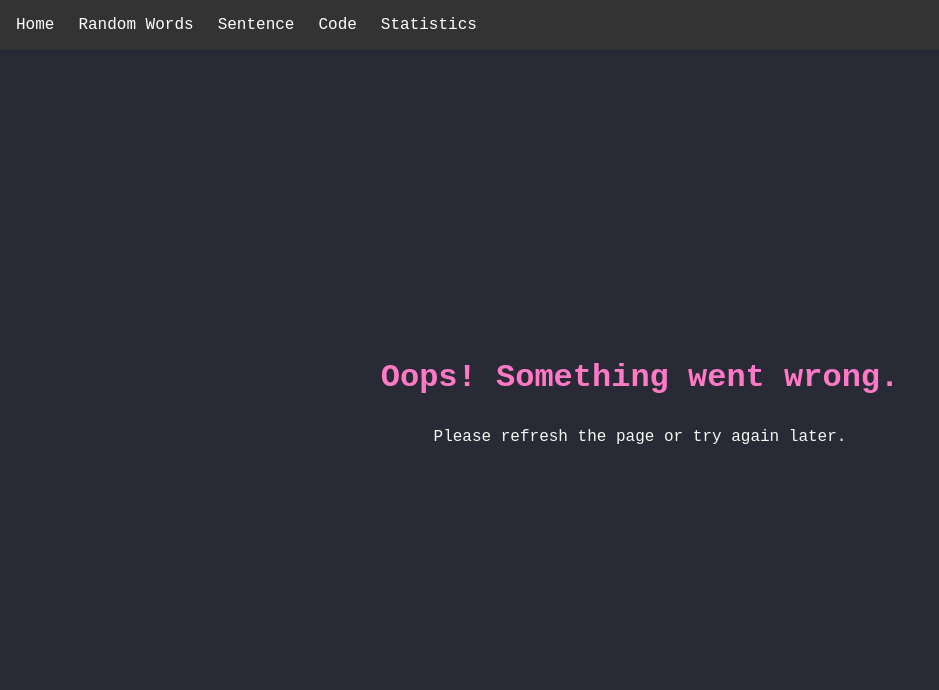
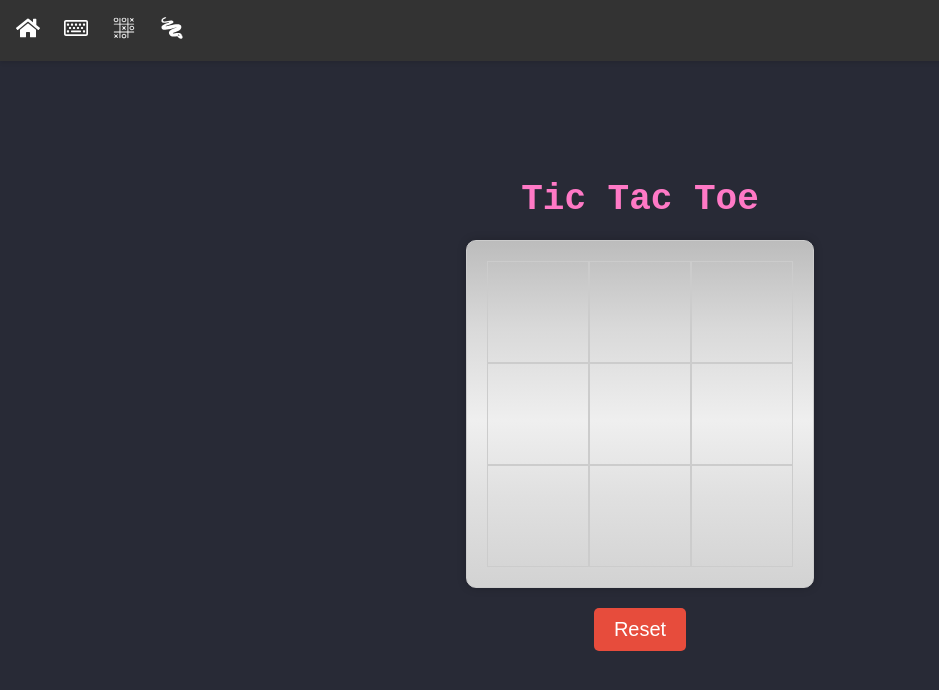
Before and after one commit to VARattleff/TypeDash, a React (Vite) app: page /TicTacToe in a window 1280 px wide. Shown: the top 690 px of the page, without its empty margins (0-939 px from the left). Built offline with nearby package versions, Linux system fonts and the light colour scheme.

Commit message:
update tictactoe

```diff
--- a/package.json
+++ b/package.json
@@ -12,6 +12,7 @@
   "dependencies": {
     "react": "^18.2.0",
     "react-dom": "^18.2.0",
+    "react-icons": "^5.0.1",
     "react-router-dom": "^6.22.2"
   },
   "devDependencies": {
--- a/src/App.tsx
+++ b/src/App.tsx
@@ -4,10 +4,11 @@ import {Route, Routes} from "react-router-dom";
 import Home from "./container/Home.tsx";
 import FallBack from "./container/FallBack.tsx";
 import TyperDashWords from "./container/TyperDashWords.tsx";
-import Statistics from "./container/Statistics.tsx";
 import Layout from "./components/Layout.tsx";
 import TypeDashSentence from "./container/TypeDashSentence.tsx";
 import TypeDashCode from "./container/TypeDashCode.tsx";
+import TicTacToe from "./container/TicTacToe.tsx";
+import Snake from "./container/Snake.tsx";
 
 function App() {
 
@@ -20,7 +21,8 @@ function App() {
                 <Route path="/TypeDashWords" element={<TyperDashWords/>} />
                 <Route path="/TypeDashSentence" element={<TypeDashSentence/>} />
                 <Route path="/TypeDashCode" element={<TypeDashCode/>} />
-                <Route path="/Statistics" element={<Statistics/>} />
+                <Route path="/TicTacToe" element={<TicTacToe/>} />
+                <Route path="/Snake" element={<Snake/>} />
             </Routes>
         </Layout>
     </Fragment>
--- a/src/components/NavHeader.tsx
+++ b/src/components/NavHeader.tsx
@@ -1,22 +1,39 @@
-import {Link} from 'react-router-dom';
+import  { useState } from 'react';
+import { Link } from 'react-router-dom';
+import { FaHome, FaRegKeyboard } from "react-icons/fa";
+import { GiTicTacToe, GiSandSnake } from "react-icons/gi";
 
 const NavHeader = () => {
+    const [showSubmenu, setShowSubmenu] = useState(false);
+
     return (
         <header className="nav-header">
             <nav className="nav">
                 <ul className="nav-list">
                     <li className="nav-item">
-                        <Link to="/" className="link">Home</Link>
+                        <Link to="/" className="link"><FaHome className="icon" /></Link>
+                    </li>
+                    <li className="nav-item" onMouseEnter={() => setShowSubmenu(true)} onMouseLeave={() => setShowSubmenu(false)}>
+                        <li className="link"><FaRegKeyboard className="icon"/></li>
+                        {showSubmenu && (
+                            <ul className="submenu">
+                                <li className="submenu-item">
+                                    <Link to="/TypeDashWords" className="link">Typing test Random Words</Link>
+                                </li>
+                                <li className="submenu-item">
+                                    <Link to="/TypeDashSentence" className="link">Typing Test Sentences</Link>
+                                </li>
+                                <li className="submenu-item">
+                                    <Link to="/TypeDashCode" className="link">Typing test Code</Link>
+                                </li>
+                            </ul>
+                        )}
                     </li>
                     <li className="nav-item">
-                        <Link to="/TypeDashWords" className="link">Random Words</Link>
-                    </li><li className="nav-item">
-                        <Link to="/TypeDashSentence" className="link">Sentence</Link>
-                    </li><li className="nav-item">
-                        <Link to="/TypeDashCode" className="link">Code</Link>
+                        <Link to="/TicTacToe" className="link"><GiTicTacToe className="icon"/></Link>
                     </li>
                     <li className="nav-item">
-                        <Link to="/Statistics" className="link">Statistics</Link>
+                        <Link to="/Snake" className="link"><GiSandSnake className="icon"/></Link>
                     </li>
                 </ul>
             </nav>
--- a/src/container/Home.tsx
+++ b/src/container/Home.tsx
@@ -1,16 +1,10 @@
-const HomeHeader = () => {
-
-    return (
-        <>
-            <h1>Home</h1>
-        </>
-    );
-}
 
 const Home = () => {
     return (
         <>
-            <HomeHeader />
+            <h1>Welcome to TyperDash</h1>
+            <p>Improve your typing speed and accuracy with TyperDash</p>
+
         </>
     );
 }
--- /dev/null
+++ b/src/container/Snake.tsx
@@ -0,0 +1,7 @@
+export default function Snake () {
+    return (
+    <div>
+      Snake
+    </div>
+  )
+}
--- a/src/container/Statistics.tsx
+++ /dev/null
@@ -1,9 +0,0 @@
-const Statistics = () => {
-    return (
-        <>
-        Statistics
-        </>
-    );
-}
-
-export default Statistics;
--- /dev/null
+++ b/src/container/TicTacToe.tsx
@@ -0,0 +1,114 @@
+import  { useState, useRef } from 'react';
+import '../styles/TicTacToe.css';
+import { FaCircle, FaTimes } from 'react-icons/fa';
+
+const TicTacToe = () => {
+    const [count, setCount] = useState(0);
+    const [data, setData] = useState(Array(9).fill(null));
+    const titleRef = useRef(null);
+    const [winner, setWinner] = useState(null);
+
+    const CrossIcon = () => (
+        <div style={{ display: 'flex', justifyContent: 'center', alignItems: 'center' }}>
+            <FaTimes size={80} color="black" />
+        </div>
+    );
+
+    const CircleIcon = () => (
+        <div style={{ display: 'flex', justifyContent: 'center', alignItems: 'center' }}>
+            <FaCircle size={80} color="black" />
+        </div>
+    );
+
+
+    const toggle = (num: any) => {
+        if (data[num] !== null || winner) {
+            return;
+        }
+
+        const updatedData = [...data];
+        updatedData[num] = count % 2 === 0 ? "cross" : "circle";
+        setData(updatedData);
+        setCount(count + 1);
+        if (checkWin(updatedData)) {
+            setWinner(updatedData[num]);
+        }
+    };
+
+    const checkWin = (currentData: any) => {
+        const winPatterns = [
+            [0, 1, 2],
+            [3, 4, 5],
+            [6, 7, 8],
+            [0, 3, 6],
+            [1, 4, 7],
+            [2, 5, 8],
+            [0, 4, 8],
+            [2, 4, 6],
+        ];
+
+        for (const pattern of winPatterns) {
+            const [a, b, c] = pattern;
+            if (currentData[a] && currentData[a] === currentData[b] && currentData[a] === currentData[c]) {
+                return true;
+            }
+        }
+
+        return false;
+    };
+
+    const reset = () => {
+        setData(Array(9).fill(null));
+        // @ts-ignore
+        titleRef.current.innerHTML = 'Tic Tac Toe';
+        setCount(0);
+        setWinner(null);
+    };
+
+    const renderWinnerMessage = () => {
+        if (winner) {
+            return (
+                <h1 className="winner-message">
+                    Winner: {winner === "cross" ? <CrossIcon /> : <CircleIcon />}
+                </h1>
+            );
+        }
+        return null;
+    };
+
+    return (
+        <div className='container'>
+            <h1 className="title" ref={titleRef}>Tic Tac Toe</h1>
+            <div className="board">
+                {renderWinnerMessage()}
+                <img src="" alt="" />
+                <div className="row1">
+                    {renderBox(0)}
+                    {renderBox(1)}
+                    {renderBox(2)}
+                </div>
+                <div className="row2">
+                    {renderBox(3)}
+                    {renderBox(4)}
+                    {renderBox(5)}
+                </div>
+                <div className="row3">
+                    {renderBox(6)}
+                    {renderBox(7)}
+                    {renderBox(8)}
+                </div>
+            </div>
+            <button className="reset" onClick={() => reset()}>Reset</button>
+        </div>
+    );
+
+    function renderBox(index: any) {
+        return (
+            <div className="boxes" onClick={() => toggle(index)}>
+                {data[index] === "cross" ? <CrossIcon /> : data[index] === "circle" ? <CircleIcon /> : null}
+            </div>
+        );
+    }
+};
+
+export default TicTacToe;
--- /dev/null
+++ b/src/styles/TicTacToe.css
@@ -0,0 +1,66 @@
+
+.container {
+    text-align: center;
+    margin-top: 50px;
+}
+
+.title {
+    font-size: 36px;
+    font-weight: bold;
+    margin-bottom: 20px;
+}
+
+.title span {
+    color: #3498db;
+}
+
+.board {
+    display: inline-block;
+    border: 1px solid #ccc;
+    border-radius: 10px;
+    padding: 20px;
+    box-shadow: 0px 0px 10px rgba(0, 0, 0, 0.2);
+    background: linear-gradient(to top, lightgrey 0%, lightgrey 1%, #e0e0e0 26%, #efefef 48%, #d9d9d9 75%, #bcbcbc 100%);
+}
+
+.boxes {
+    width: 100px;
+    height: 100px;
+    border: 1px solid #ccc;
+    display: flex;
+    align-items: center;
+    justify-content: center;
+    font-size: 24px;
+    font-weight: bold;
+    cursor: pointer;
+}
+
+.row1, .row2, .row3 {
+    display: flex;
+}
+
+.reset {
+    display: block;
+    margin: 20px auto;
+    padding: 10px 20px;
+    font-size: 20px;
+    background-color: #e74c3c;
+    color: #fff;
+    border: none;
+    border-radius: 5px;
+    cursor: pointer;
+}
+
+.reset:hover {
+    background-color: #c0392b;
+}
+
+.winner-message {
+    font-size: 24px;
+    font-weight: bold;
+    margin-top: 20px;
+}
+
+img {
+    display: none;
+}
--- a/src/styles/layout.css
+++ b/src/styles/layout.css
@@ -10,7 +10,7 @@
     background-color: #333;
     color: #fff;
     padding: 1rem;
-    box-shadow: 0 2px 4px rgba(0, 0, 0, 0.1); /* Tilføjet en svag skygge for dybde */
+    box-shadow: 0 2px 4px rgba(0, 0, 0, 0.1);
 }
 
 .nav {
@@ -39,3 +39,26 @@
 .link.active {
     color: #ff79c6;;
 }
+
+.submenu {
+    background-color: #333;
+    padding: 0.5rem 0;
+    border-radius: 0.5rem;
+    box-shadow: 0 2px 4px rgba(0, 0, 0, 0.1);
+    display: none;
+    z-index: 1;
+    text-align: left;
+    list-style-type: none;
+}
+
+.submenu-item {
+    padding: 0.5rem 1rem;
+}
+
+.nav-item:hover .submenu {
+    display: block;
+}
+
+.icon {
+    font-size: 24px;
+}
```
Also changed, not shown: 1 other file (tests, documents, lock files or other folders).
